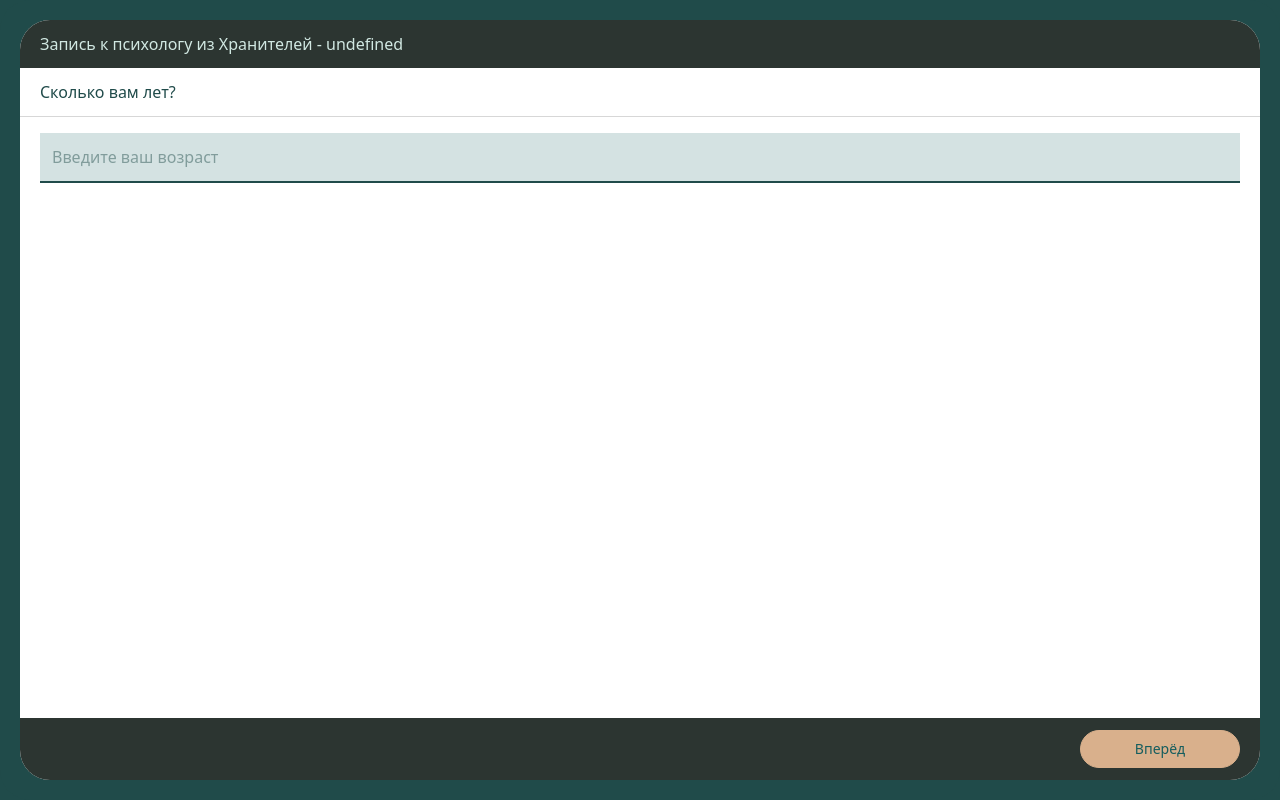
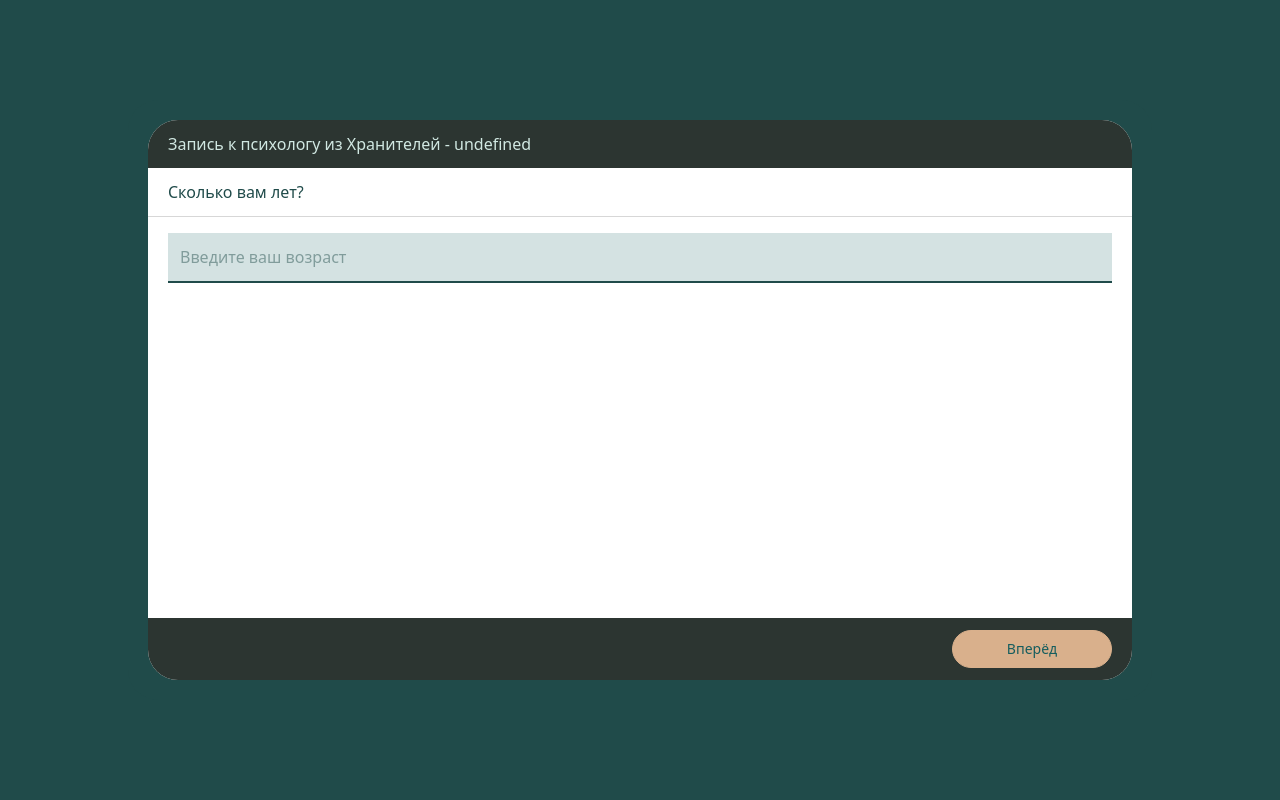
Before and after one commit to alexandr-bsu/-, a React (Vite) app: page /helpful-hand in a window 1280 px wide. Built offline with nearby package versions, Linux system fonts and the light colour scheme; no server answers; what @vidstack/react would draw is missing.

Commit message:
resize help-hand

```diff
--- a/src/pages/FormHelpfulHandPage.jsx
+++ b/src/pages/FormHelpfulHandPage.jsx
@@ -96,7 +96,7 @@ const FormHelpfulHandPage= () => {
 
       {status == "active" && (
         <>
-          <div className="bg-dark-green h-screen w-screen flex flex-col items-center justify-center overflow-y-hidden p-5 rounded-[30px]">
+          <div className="bg-dark-green h-screen w-screen max-w-[1024px]  max-h-[600px] flex flex-col items-center justify-center overflow-y-hidden p-5 rounded-[30px]">
             <FormHelpfulHands
               maxTabsCount={4}
             ></FormHelpfulHands>
```
